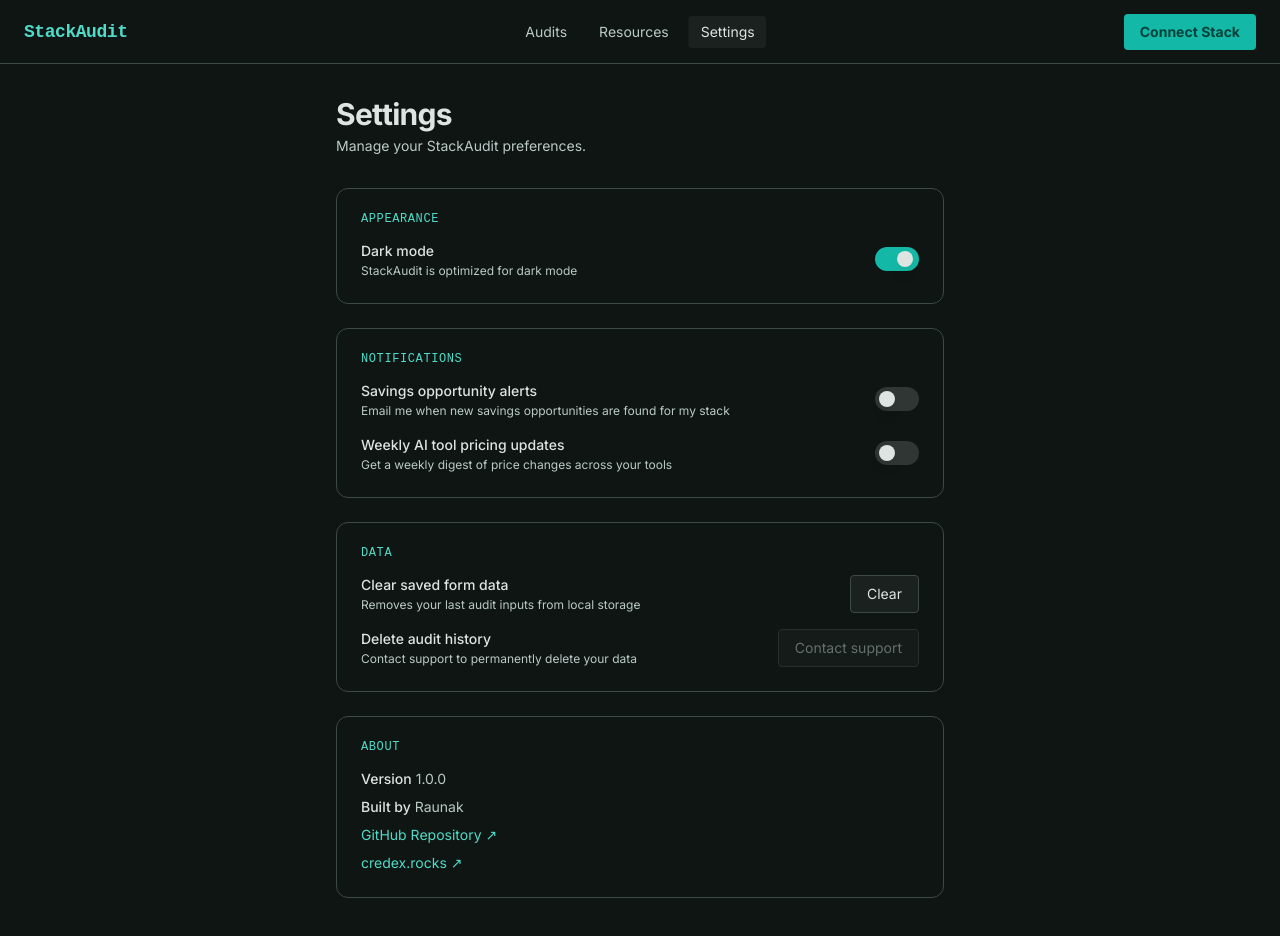
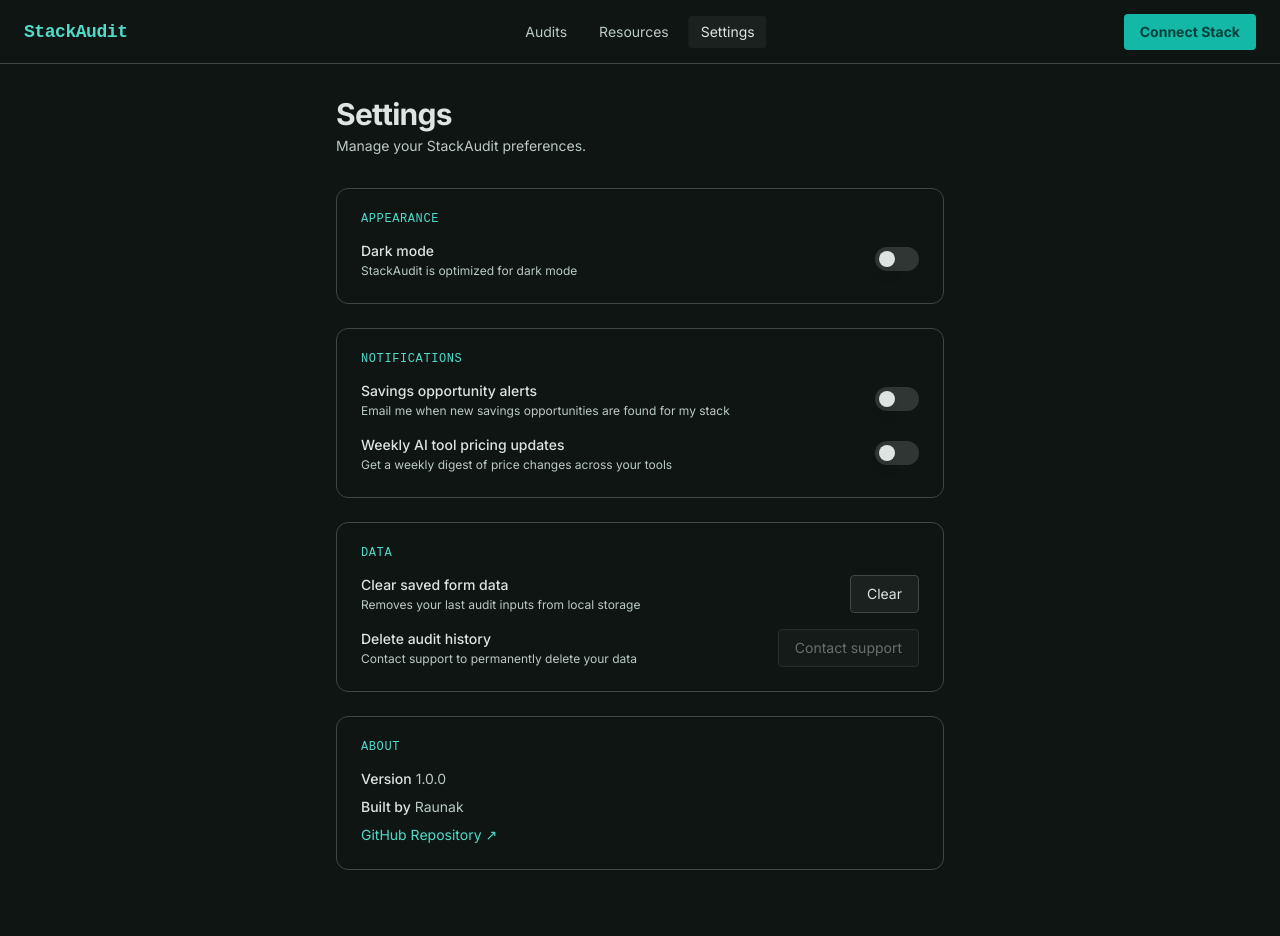
Before and after one commit to RoNnY125-coder/StackAudit, a Next.js app: page /settings in a window 1280 px wide. Shown: the top 936 px of the page. Built offline with nearby package versions, Linux system fonts and the light colour scheme.

Commit message:
fix: remove credex link, fix dark mode toggle, and make homepage stats update in real-time after audits

```diff
--- a/app/api/analyze/route.ts
+++ b/app/api/analyze/route.ts
@@ -1,4 +1,5 @@
 import { NextResponse } from "next/server"
+import { revalidatePath } from "next/cache"
 import { runAudit } from "@/lib/auditEngine"
 import { supabaseAdmin } from "@/lib/supabase"
 import { FormState, ToolEntry } from "@/lib/types"
@@ -45,6 +46,8 @@
 
       if (!error && data) {
         shareSlug = data.id
+        // Bust the /api/stats ISR cache so the homepage shows updated numbers
+        revalidatePath("/api/stats")
       }
     } catch (dbError) {
       log.error("Supabase error", dbError)
--- a/app/globals.css
+++ b/app/globals.css
@@ -117,6 +117,58 @@
   :root {
     color-scheme: dark;
   }
+  :root:not(.dark) {
+    color-scheme: light;
+    --color-background: #f5faf8;
+    --color-surface: #f5faf8;
+    --color-surface-dim: #d5dbd9;
+    --color-surface-bright: #f5faf8;
+    --color-surface-container-lowest: #ffffff;
+    --color-surface-container-low: #eff5f2;
+    --color-surface-container: #e9efed;
+    --color-surface-container-high: #e3eae7;
+    --color-surface-container-highest: #dde4e1;
+    --color-surface-variant: #dae5e1;
+    --color-on-surface: #171d1b;
+    --color-on-surface-variant: #3c4947;
+    --color-on-background: #171d1b;
+    --color-inverse-surface: #2b3230;
+    --color-inverse-on-surface: #ecf2ef;
+    --color-outline: #6e7e7a;
+    --color-outline-variant: #bec9c5;
+    --color-primary: #006b5f;
+    --color-on-primary: #ffffff;
+    --color-primary-container: #14b8a6;
+    --color-on-primary-container: #00201c;
+    --color-primary-fixed: #71f8e4;
+    --color-primary-fixed-dim: #4fdbc8;
+    --color-on-primary-fixed: #00201c;
+    --color-on-primary-fixed-variant: #005048;
+    --color-inverse-primary: #4fdbc8;
+    --color-surface-tint: #006b5f;
+    --color-secondary: #5b5b63;
+    --color-on-secondary: #ffffff;
+    --color-secondary-container: #e4e1eb;
+    --color-on-secondary-container: #47464e;
+    --color-tertiary: #8c3415;
+    --color-on-tertiary: #ffffff;
+    --color-tertiary-container: #f38764;
+    --color-on-tertiary-container: #3a0b00;
+    --color-error: #ba1a1a;
+    --color-on-error: #ffffff;
+    --color-error-container: #ffdad6;
+    --color-on-error-container: #410002;
+    --color-foreground: #171d1b;
+    --color-muted: #e9efed;
+    --color-muted-foreground: #3c4947;
+    --color-popover: #ffffff;
+    --color-popover-foreground: #171d1b;
+    --color-card: #ffffff;
+    --color-card-foreground: #171d1b;
+    --color-border: #bec9c5;
+    --color-input: #bec9c5;
+    --color-ring: #006b5f;
+  }
   * {
     @apply border-outline-variant;
   }
--- a/app/layout.tsx
+++ b/app/layout.tsx
@@ -79,9 +79,14 @@
   children: React.ReactNode;
 }>) {
   return (
-    <html lang="en" className="dark">
+    <html lang="en" className="dark" suppressHydrationWarning>
       <head>
         <link rel="icon" href="/favicon.svg" type="image/svg+xml" />
+        <script
+          dangerouslySetInnerHTML={{
+            __html: `(function(){try{var t=localStorage.getItem("stackaudit_theme");if(t==="light")document.documentElement.classList.remove("dark")}catch(e){}})()`,
+          }}
+        />
       </head>
       <body className={`${inter.className} bg-background text-on-surface antialiased`}>
         <WebAppJsonLd />
--- a/app/settings/page.tsx
+++ b/app/settings/page.tsx
@@ -88,13 +88,30 @@
 }
 
 export default function SettingsPage() {
-  const [darkMode, setDarkMode] = useState(true)
+  const [darkMode, setDarkMode] = useState(() => {
+    if (typeof window === "undefined") return true
+    // Check localStorage first, then fall back to current class
+    const saved = localStorage.getItem("stackaudit_theme")
+    if (saved === "light") return false
+    if (saved === "dark") return true
+    return document.documentElement.classList.contains("dark")
+  })
   const [savedSettings] = useState(loadSavedSettings)
   const [emailSavings, setEmailSavings] = useState(savedSettings.emailSavings)
   const [weeklyUpdates, setWeeklyUpdates] = useState(savedSettings.weeklyUpdates)
   const [clearMsg, setClearMsg] = useState("")
 
-  // Persist to localStorage when toggles change
+  // Apply dark mode class to <html> and persist preference
+  useEffect(() => {
+    if (darkMode) {
+      document.documentElement.classList.add("dark")
+    } else {
+      document.documentElement.classList.remove("dark")
+    }
+    localStorage.setItem("stackaudit_theme", darkMode ? "dark" : "light")
+  }, [darkMode])
+
+  // Persist notification settings to localStorage
   useEffect(() => {
     try {
       localStorage.setItem(
@@ -201,16 +218,6 @@
                 GitHub Repository ↗
               </Link>
             </p>
-            <p>
-              <Link
-                href="https://credex.rocks"
-                target="_blank"
-                rel="noopener noreferrer"
-                className="text-primary hover:underline"
-              >
-                credex.rocks ↗
-              </Link>
-            </p>
           </div>
         </Section>
       </main>
--- a/components/landing/SocialProof.tsx
+++ b/components/landing/SocialProof.tsx
@@ -35,7 +35,7 @@
   const [loaded, setLoaded] = useState(false)
   const [lastLabel, setLastLabel] = useState("—")
 
-  useEffect(() => {
+  const fetchStats = () => {
     fetch("/api/stats")
       .then((r) => {
         if (!r.ok) throw new Error(`stats ${r.status}`)
@@ -50,6 +50,27 @@
         console.error("[SocialProof]", err)
         setLoaded(true)
       })
+  }
+
+  // Initial fetch
+  useEffect(() => {
+    fetchStats()
+  }, [])
+
+  // Re-fetch when the tab becomes visible again (e.g. user returns from audit page)
+  useEffect(() => {
+    const onVisible = () => {
+      if (document.visibilityState === "visible") fetchStats()
+    }
+    document.addEventListener("visibilitychange", onVisible)
+    return () => document.removeEventListener("visibilitychange", onVisible)
+  }, [])
+
+  // Re-fetch when a new audit completes (fired by useAuditForm)
+  useEffect(() => {
+    const onAuditComplete = () => fetchStats()
+    window.addEventListener("stackaudit:audit-complete", onAuditComplete)
+    return () => window.removeEventListener("stackaudit:audit-complete", onAuditComplete)
   }, [])
 
   // Refresh the "X ago" label every 30 s without re-fetching
--- a/hooks/useAuditForm.ts
+++ b/hooks/useAuditForm.ts
@@ -127,6 +127,12 @@
       const result = await res.json()
       sessionStorage.setItem("stackaudit_result", JSON.stringify(result))
       log.info("Audit complete", { totalMonthlySavings: result.totalMonthlySavings })
+
+      // Notify other components (like SocialProof) that an audit completed
+      if (typeof window !== "undefined") {
+        window.dispatchEvent(new Event("stackaudit:audit-complete"))
+      }
+
       return true
     } catch (err: unknown) {
       const message = err instanceof Error ? err.message : "An unexpected error occurred"
```
